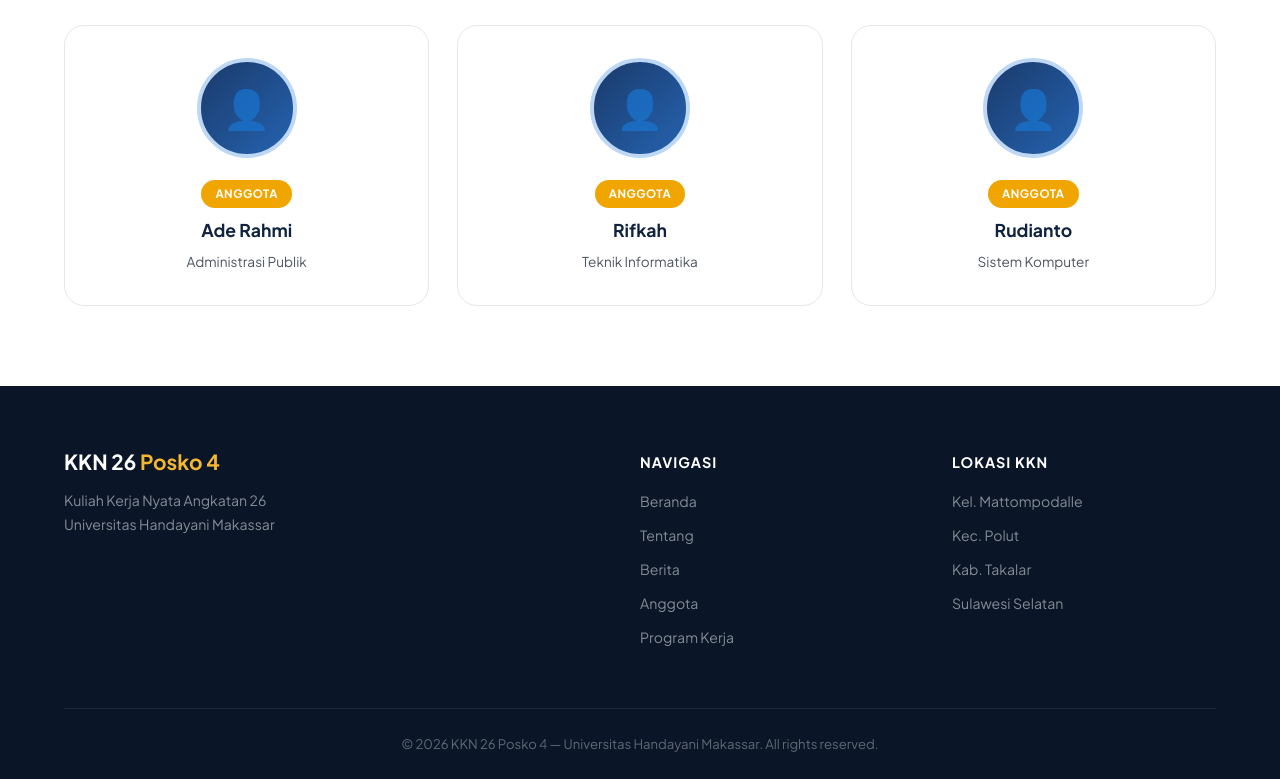
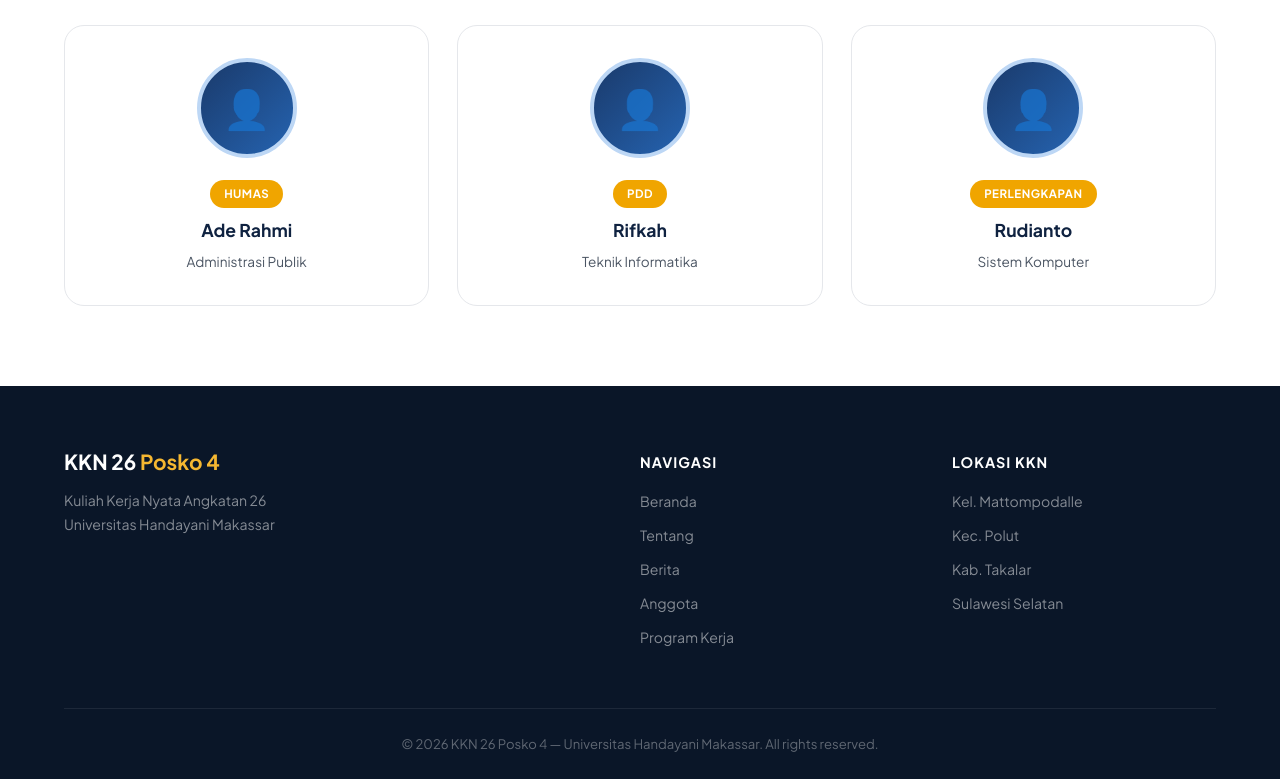
Before and after one commit to wahyu1337/kkn-26-posko4-uhm, a website built with webpack: page src/profile-anggota-kkn/index.html in a window 1280 px wide. Shown: the part 1457-2236 px from the top of the page. Built offline with nearby package versions, Linux system fonts and the light colour scheme.

Commit message:
Update status jabtan anggota

```diff
--- a/src/profile-anggota-kkn/index.html
+++ b/src/profile-anggota-kkn/index.html
@@ -102,19 +102,19 @@
                 </div>
                 <div class="profile-card">
                     <div class="profile-avatar">👤</div>
-                    <span class="profile-role">Anggota</span>
-                    <h3>Ade Rahmi </h3>
+                    <span class="profile-role">Humas</span>
+                    <h3>Ade Rahmi</h3>
                     <p class="profile-jurusan">Administrasi Publik</p>
                 </div>
                 <div class="profile-card">
                     <div class="profile-avatar">👤</div>
-                    <span class="profile-role">Anggota</span>
+                    <span class="profile-role">PDD</span>
                     <h3>Rifkah</h3>
                     <p class="profile-jurusan">Teknik Informatika</p>
                 </div>
                 <div class="profile-card">
                     <div class="profile-avatar">👤</div>
-                    <span class="profile-role">Anggota</span>
+                    <span class="profile-role">Perlengkapan</span>
                     <h3>Rudianto</h3>
                     <p class="profile-jurusan">Sistem Komputer</p>
                 </div>
```
